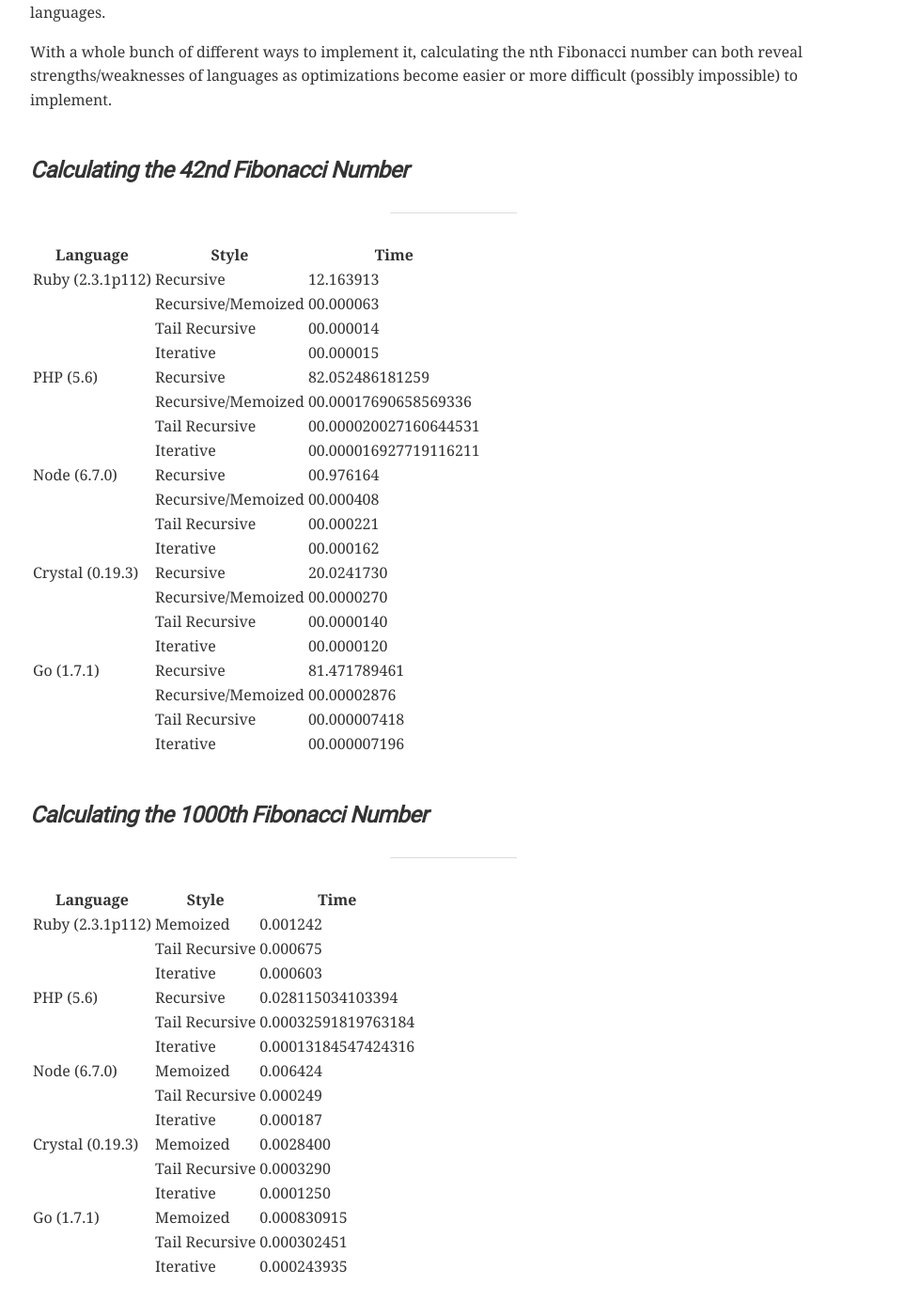
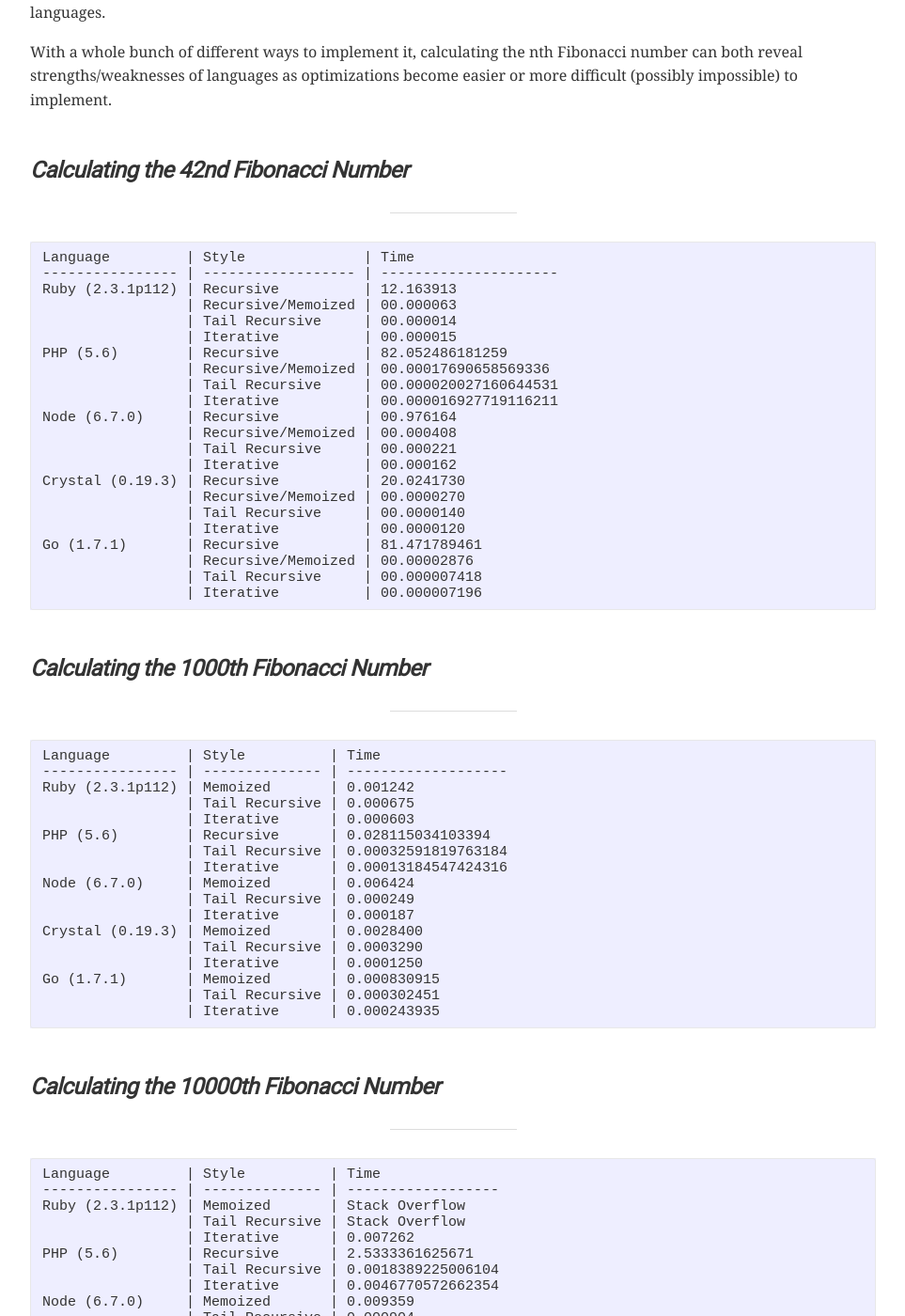
Before and after one commit to evanlouie/evanlouie.github.io, a Jekyll site: the page built from _posts/2016-10-04-fibonacci-performance-testing.md, in a window 1280 px wide and 1400 px high, scrolled down 215 px. Shown: the whole window at 94% size, without its empty margins (158-1121 px from the left). Built offline with Jekyll 4.4.1, drawn with Linux system fonts in a browser that asks for light colours; comment, search, counter and statistics services are not loaded; some of the changed text lies outside the part shown.

Commit message:
ascii tables

````diff
--- a/_posts/2016-10-04-fibonacci-performance-testing.md
+++ b/_posts/2016-10-04-fibonacci-performance-testing.md
@@ -15,6 +15,7 @@
 
 ---
 
+```
 Language         | Style              | Time
 ---------------- | ------------------ | ---------------------
 Ruby (2.3.1p112) | Recursive          | 12.163913
@@ -37,11 +38,13 @@
                  | Recursive/Memoized | 00.00002876
                  | Tail Recursive     | 00.000007418
                  | Iterative          | 00.000007196
+```
 
 # Calculating the 1000th Fibonacci Number
 
 ---
 
+```
 Language         | Style          | Time
 ---------------- | -------------- | -------------------
 Ruby (2.3.1p112) | Memoized       | 0.001242
@@ -59,11 +62,13 @@
 Go (1.7.1)       | Memoized       | 0.000830915
                  | Tail Recursive | 0.000302451
                  | Iterative      | 0.000243935
+```
 
 # Calculating the 10000th Fibonacci Number
 
 ---
 
+```
 Language         | Style          | Time
 ---------------- | -------------- | ------------------
 Ruby (2.3.1p112) | Memoized       | Stack Overflow
@@ -81,6 +86,7 @@
 Go (1.7.1)       | Memoized       | 0.011767574
                  | Tail Recursive | 0.006467878
                  | Iterative      | 0.004209375
+```
 
 # Takeaways
 
@@ -88,11 +94,11 @@
 
 ---
 
-- Ruby handles big numbers VERY well. Although getting a stack overflow with `n > 10000`, I'm sure that one could increase it's stack size to make the memoized and tail-recursive solutions work just as well. Was able to return the 10000th fib without any BigNum implementation.
-- PHP held up as I expected. Solid performance for a dynamic language, however it should be noted that I did not implement the solution with GMPMP or BCMath. Only with PHP's standard numbers. So with the 10000th test, `infinity` was returned. I am curious to see how PHP7 compares.
-- Node is overall quite fast for a dynamic language, as one would expect from the V8 engine. As with PHP, I did implement the solution with any BigNum implementation. So infinity was returned for the 10000th test.
-- Crystal held up quite well as expected
-- Go was unexpectedly slower than Crystal for the tail-recursive and iterative solutions. This leads me to think Go's BigInt implementation is slower overall than Crystals, however their internal reference handling and map/hash management is better (as the memoized solution shows)
+* Ruby handles big numbers VERY well. Although getting a stack overflow with `n > 10000`, I'm sure that one could increase it's stack size to make the memoized and tail-recursive solutions work just as well. Was able to return the 10000th fib without any BigNum implementation.
+* PHP held up as I expected. Solid performance for a dynamic language, however it should be noted that I did not implement the solution with GMPMP or BCMath. Only with PHP's standard numbers. So with the 10000th test, `infinity` was returned. I am curious to see how PHP7 compares.
+* Node is overall quite fast for a dynamic language, as one would expect from the V8 engine. As with PHP, I did implement the solution with any BigNum implementation. So infinity was returned for the 10000th test.
+* Crystal held up quite well as expected
+* Go was unexpectedly slower than Crystal for the tail-recursive and iterative solutions. This leads me to think Go's BigInt implementation is slower overall than Crystals, however their internal reference handling and map/hash management is better (as the memoized solution shows)
 
 What I was not expecting was the implementation of BigInt in Crystal and Go to be so expensive. More specifically in the recursive solution to them. I tried replicate the algorithms as closely as possible for all languages. As such, I did not implement any sort of variadic functions for Int32, Int64, and BigInt, and just chose to default to BigInt as the dynamic languages did not require such implementation.
 
@@ -102,7 +108,7 @@
 
 ---
 
-- This is an EXTREMELY dumb performance test. Meaning that I only really wanted to see how the languages would perform when I tried to transfer the same code from language to language without any sort of optimizations. Because of this, I default to the BigInt type for Go and Crystal.
-- A test using variadic functions to optimize between Int32/Int64/BigInt would most definitely make Go and Crystal leagues faster. I also wouldn't be surprised if this performance measure changed drastically as Go and Crystal optimize there BigInt implementations.
-- I chose the number 42 simply because any higher and the recursive solutions for Ruby, Crystal, and Go because unbearably slow. Crystal and Go's memoized/tail-recursive/iterative solutions would most definitely be much faster with a very large `n` (>100000)
-- It should be noted that given a large number, Ruby and Crystal's tail-recursive solutions will still fail; neither language does proper tail call optimization.
+* This is an EXTREMELY dumb performance test. Meaning that I only really wanted to see how the languages would perform when I tried to transfer the same code from language to language without any sort of optimizations. Because of this, I default to the BigInt type for Go and Crystal.
+* A test using variadic functions to optimize between Int32/Int64/BigInt would most definitely make Go and Crystal leagues faster. I also wouldn't be surprised if this performance measure changed drastically as Go and Crystal optimize there BigInt implementations.
+* I chose the number 42 simply because any higher and the recursive solutions for Ruby, Crystal, and Go because unbearably slow. Crystal and Go's memoized/tail-recursive/iterative solutions would most definitely be much faster with a very large `n` (>100000)
+* It should be noted that given a large number, Ruby and Crystal's tail-recursive solutions will still fail; neither language does proper tail call optimization.
````
